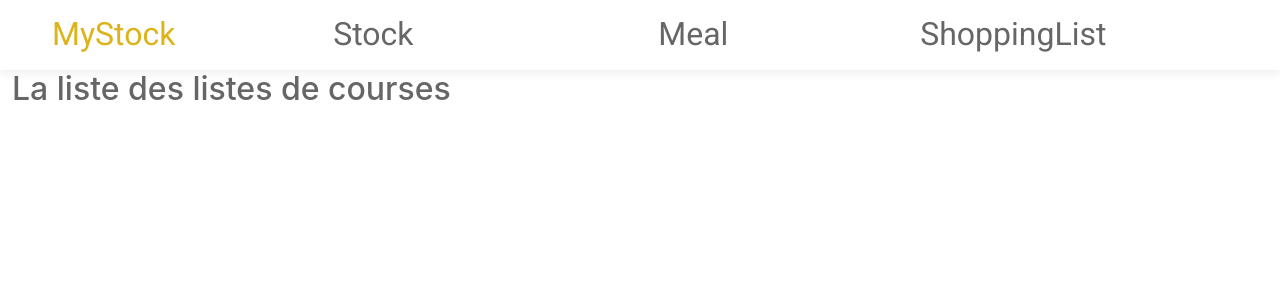
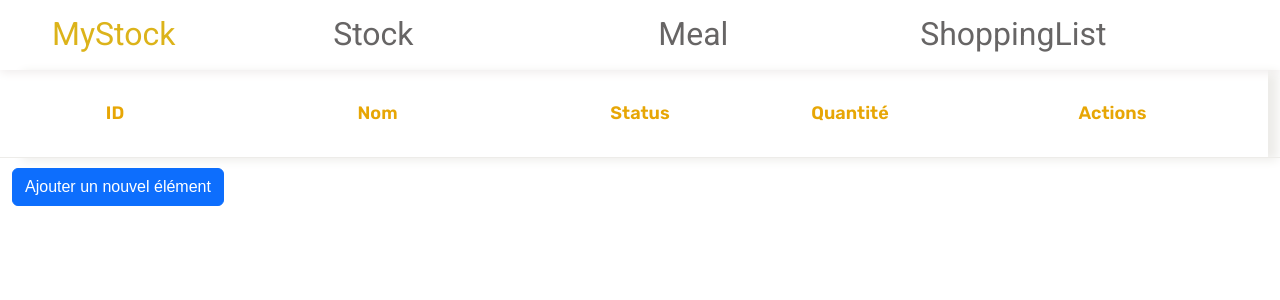
Before and after one commit to plouiserre/ShoppingManagerV2, a React (Create React App) app in the folder shopping-manager-front/: page / in a window 1280 px wide. Both pictures are taken after a click on the element "ShoppingList". Shown: the top 300 px of the page. Built offline with nearby package versions, Linux system fonts and the light colour scheme.

Commit message:
shoppinglistlist component created

```diff
--- /dev/null
+++ b/shopping-manager-front/src/components/List/ShoppingListItemList/ShoppingListItemList.jsx
@@ -0,0 +1,3 @@
+export function ShoppingListItemList({ shoppingListItem }) {
+  return <h1>{shoppingListItem.id}</h1>;
+}
--- a/shopping-manager-front/src/containers/ShoppingList/ShoppingListList/ShoppingListList.jsx
+++ b/shopping-manager-front/src/containers/ShoppingList/ShoppingListList/ShoppingListList.jsx
@@ -1,3 +1,35 @@
+import s from "./style.module.css";
+import { CustomButton } from "../../../components/Reusable/CustomButton/CustomButton";
+import { useNavigate } from "react-router-dom";
+import { useSelector } from "react-redux";
+import { ShoppingListItemList } from "../../../components/List/ShoppingListItemList/ShoppingListItemList";
+
 export function ShoppingListList() {
-  return <h1>La liste des listes de courses</h1>;
+  var navigate = useNavigate();
+  var shoppingLists = useSelector((store) => store.LIST.lists);
+  return (
+    <>
+      <div className={`${s.allShoppingLists}`}>
+        <div className={`row ${s.headerShoppingListsHeader}`}>
+          <div className={`col-2 ${s.cellShoppingListList}`}>ID</div>
+          <div className={`col-3 ${s.cellShoppingListList}`}>Nom</div>
+          <div className={`col-2 ${s.cellShoppingListList}`}>Status</div>
+          <div className={`col-2 ${s.cellShoppingListList}`}>Quantité</div>
+          <div className={`col-3 ${s.cellShoppingListList}`}>Actions</div>
+        </div>
+        {shoppingLists.map((shoppingList) => {
+          return <ShoppingListItemList shoppingListItem={shoppingList} />;
+        })}
+      </div>
+      <div className="row">
+        <div className="col-4">
+          <CustomButton
+            labelButton={"Ajouter un nouvel élément"}
+            actionButton={() => navigate("/shoppinglist/add/")}
+          />
+        </div>
+        <div className="col-8" />
+      </div>
+    </>
+  );
 }
--- a/shopping-manager-front/src/containers/ShoppingList/ShoppingListList/style.module.css
+++ b/shopping-manager-front/src/containers/ShoppingList/ShoppingListList/style.module.css
@@ -0,0 +1,19 @@
+/*TODO factoriser ce css avec celui de StockList et MealList */
+
+.allShoppingLists{
+    box-shadow: 10px 2px 10px 0px #edece9;
+    font-family: Rubik;
+}
+
+.headerShoppingListsHeader{
+    padding: 10px;
+    color : #e7a605;
+    font-weight: 600;
+    border-bottom : 1px solid #edece9;
+}
+
+.cellShoppingListList{
+    padding: 20px;
+    font-size: large;
+    text-align: center;
+}
```
